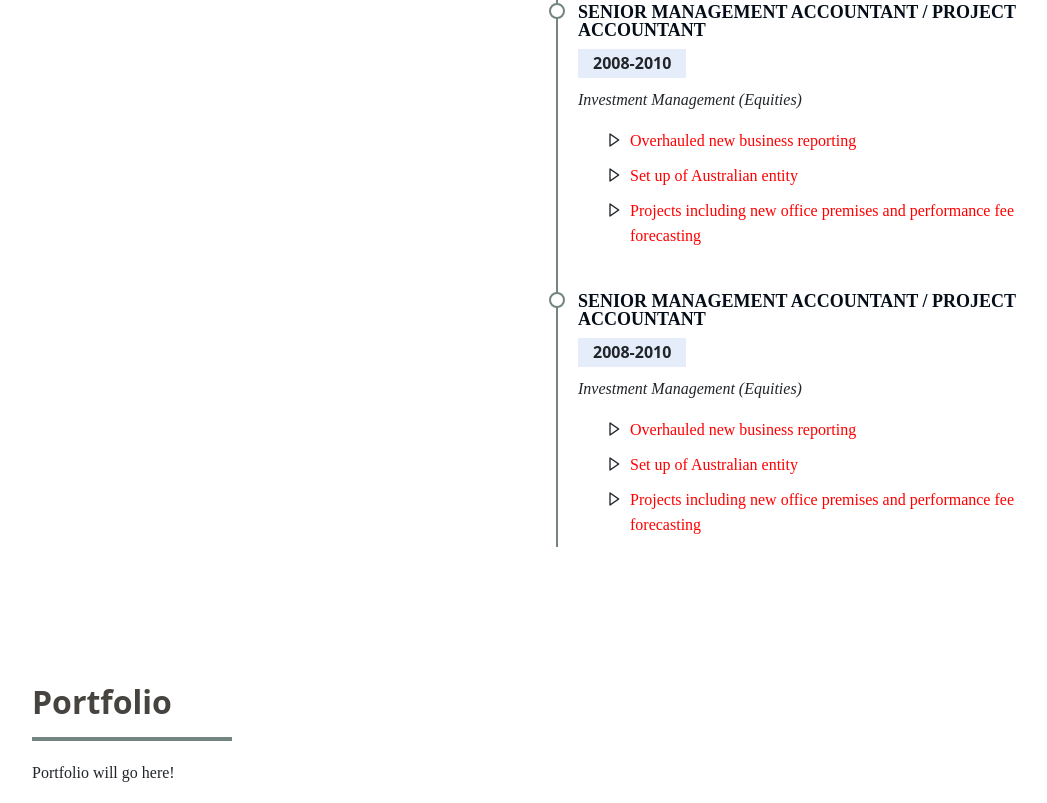
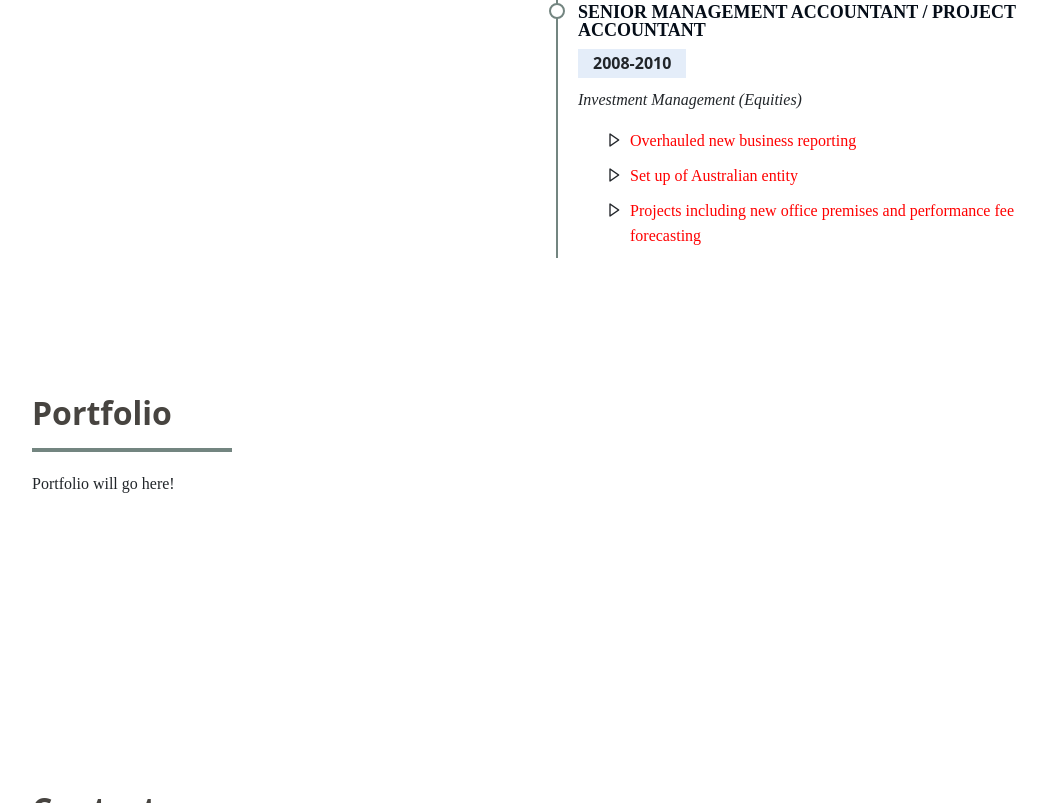
Before and after one commit to kevinmstevens/MyCV, a plain HTML site: page index.html in a window 1280 px wide. Shown: the part 3168-3971 px from the top of the page, without its empty margins (196-1243 px from the left). Drawn offline with nearby package versions, Linux system fonts and the light colour scheme; a web font is replaced by a local one.

Commit message:
fixing
duplicate

```diff
--- a/index.html
+++ b/index.html
@@ -223,16 +223,7 @@
                             <li><i class='bx  bx-right-arrow'></i><bullets-text>Projects including new office premises and performance fee forecasting</bullets-text></li>
                         </ul>
                     </div>
-                    <div class="cv-item">
-                        <h4>Senior Management Accountant / Project Accountant</h4>
-                        <h5>2008-2010</h5>
-                        <p><em>Investment Management (Equities)</em></p>
-                        <ul class="bx-ul">
-                            <li><i class='bx  bx-right-arrow'></i><bullets-text>Overhauled new business reporting</bullets-text></li>
-                            <li><i class='bx  bx-right-arrow'></i><bullets-text>Set up of Australian entity</bullets-text></li>
-                            <li><i class='bx  bx-right-arrow'></i><bullets-text>Projects including new office premises and performance fee forecasting</bullets-text></li>
-                        </ul>
-                    </div>
+
                 </div>
             </div>
         </div>
```
Also changed, not shown: 1 other file.
